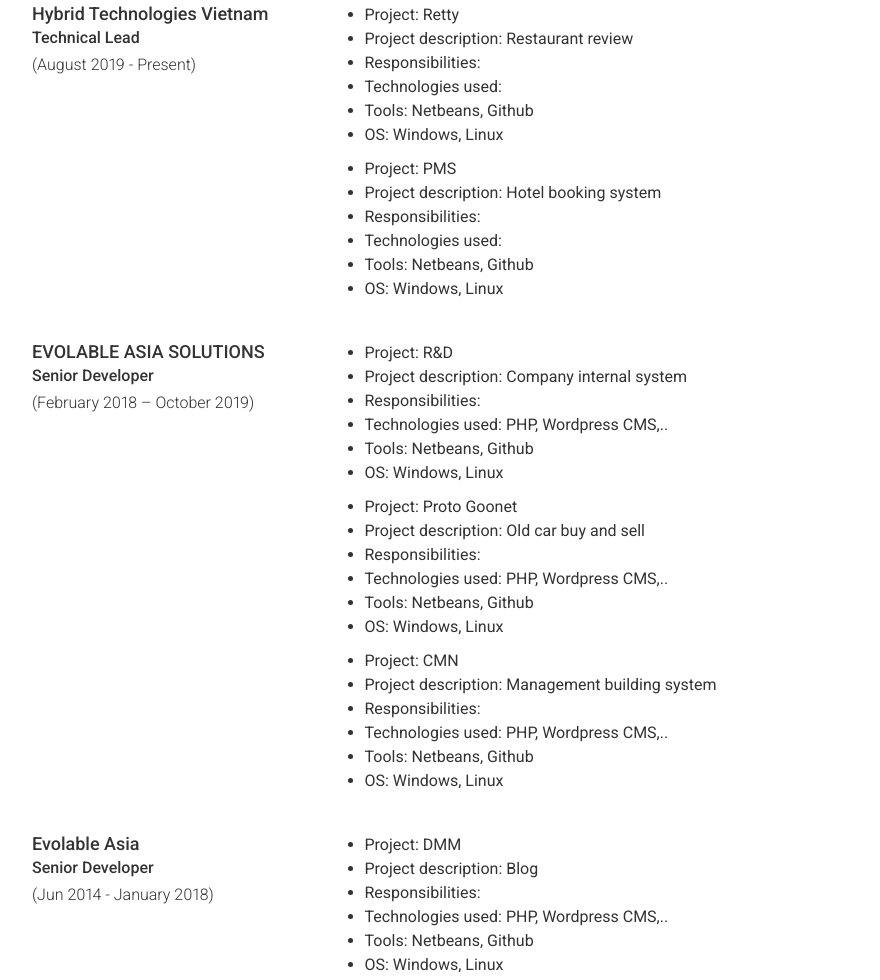
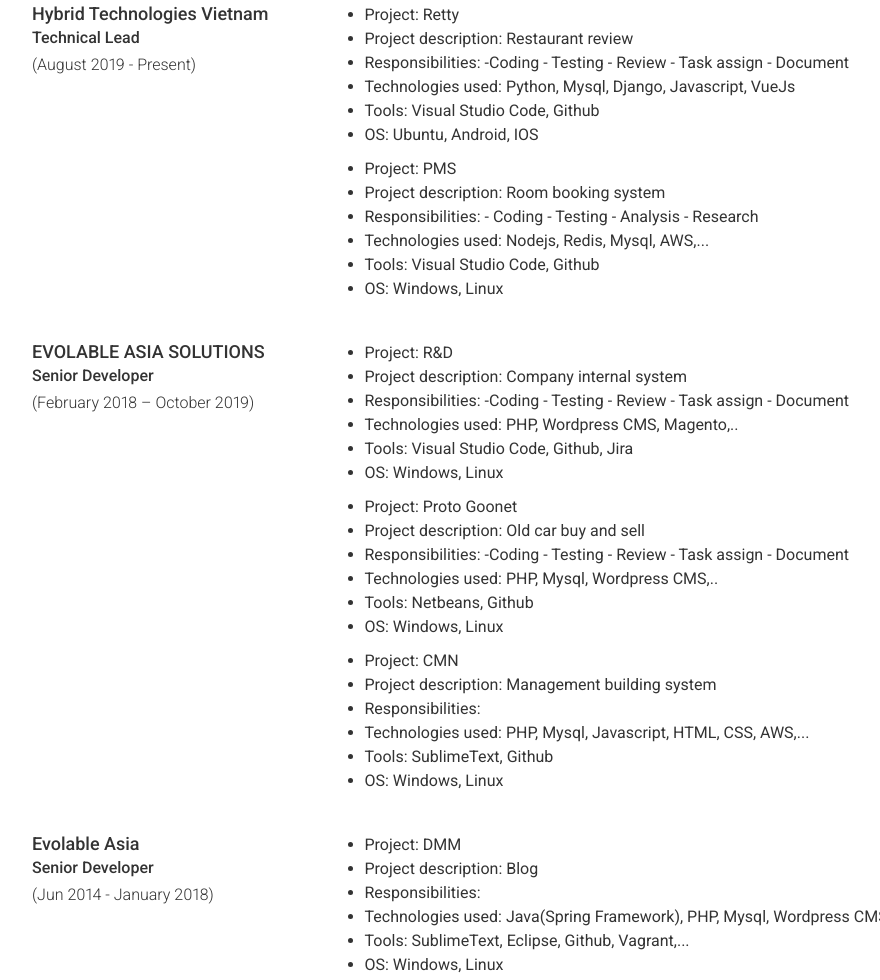
Before and after one commit to vovanhieu2020/myprofile, a plain HTML site: page index.html in a window 1280 px wide. Shown: the part 980-1960 px from the top of the page, without its empty margins (38-918 px from the left). Drawn offline with nearby package versions, Linux system fonts and the light colour scheme.

Commit message:
Update profile

```diff
--- a/index.html
+++ b/index.html
@@ -109,18 +109,18 @@
                             <ul>
                                 <li>Project: Retty</li>
                                 <li>Project description: Restaurant review</li>
-                                <li>Responsibilities: </li>
-                                <li>Technologies used: </li>
-                                <li>Tools: Netbeans, Github </li>
-                                <li>OS: Windows, Linux </li>
+                                <li>Responsibilities: -Coding - Testing - Review - Task assign - Document</li>
+                                <li>Technologies used: Python, Mysql, Django, Javascript, VueJs</li>
+                                <li>Tools: Visual Studio Code, Github </li>
+                                <li>OS: Ubuntu, Android, IOS</li>
                             </ul>
                             <ul>
                                 <li>Project: PMS</li>
-                                <li>Project description: Hotel booking system</li>
-                                <li>Responsibilities: </li>
-                                <li>Technologies used: </li>
-                                <li>Tools: Netbeans, Github </li>
-                                <li>OS: Windows, Linux </li>
+                                <li>Project description: Room booking system</li>
+                                <li>Responsibilities: - Coding - Testing - Analysis - Research</li>
+                                <li>Technologies used: Nodejs, Redis, Mysql, AWS,...</li>
+                                <li>Tools: Visual Studio Code, Github</li>
+                                <li>OS: Windows, Linux</li>
                             </ul>
                         </div>
                     </div>
@@ -132,16 +132,16 @@
                             <ul>
                                 <li>Project: R&D</li>
                                 <li>Project description: Company internal system </li>
-                                <li>Responsibilities: </li>
-                                <li>Technologies used: PHP, Wordpress CMS,..  </li>
-                                <li>Tools: Netbeans, Github  </li>
-                                <li>OS: Windows, Linux </li>
+                                <li>Responsibilities: -Coding - Testing - Review - Task assign - Document</li>
+                                <li>Technologies used: PHP, Wordpress CMS, Magento,..  </li>
+                                <li>Tools: Visual Studio Code, Github, Jira  </li>
+                                <li>OS: Windows, Linux</li>
                             </ul>
                             <ul>
                                 <li>Project: Proto Goonet</li>
                                 <li>Project description: Old car buy and sell</li>
-                                <li>Responsibilities: </li>
-                                <li>Technologies used: PHP, Wordpress CMS,..  </li>
+                                <li>Responsibilities: -Coding - Testing - Review - Task assign - Document</li>
+                                <li>Technologies used: PHP, Mysql, Wordpress CMS,..  </li>
                                 <li>Tools: Netbeans, Github  </li>
                                 <li>OS: Windows, Linux </li>
                             </ul>
@@ -149,8 +149,8 @@
                                 <li>Project: CMN</li>
                                 <li>Project description: Management building system </li>
                                 <li>Responsibilities: </li>
-                                <li>Technologies used: PHP, Wordpress CMS,..  </li>
-                                <li>Tools: Netbeans, Github  </li>
+                                <li>Technologies used: PHP, Mysql, Javascript, HTML, CSS, AWS,...</li>
+                                <li>Tools: SublimeText, Github</li>
                                 <li>OS: Windows, Linux </li>
                             </ul>
                         </div>
@@ -165,8 +165,8 @@
                                 <li>Project: DMM</li>
                                 <li>Project description: Blog </li>
                                 <li>Responsibilities:   </li>
-                                <li>Technologies used: PHP, Wordpress CMS,..  </li>
-                                <li>Tools: Netbeans, Github  </li>
+                                <li>Technologies used: Java(Spring Framework), PHP, Mysql, Wordpress CMS,..  </li>
+                                <li>Tools: SublimeText, Eclipse, Github, Vagrant,...  </li>
                                 <li>OS: Windows, Linux </li>
                             </ul>
                             <ul>
```
